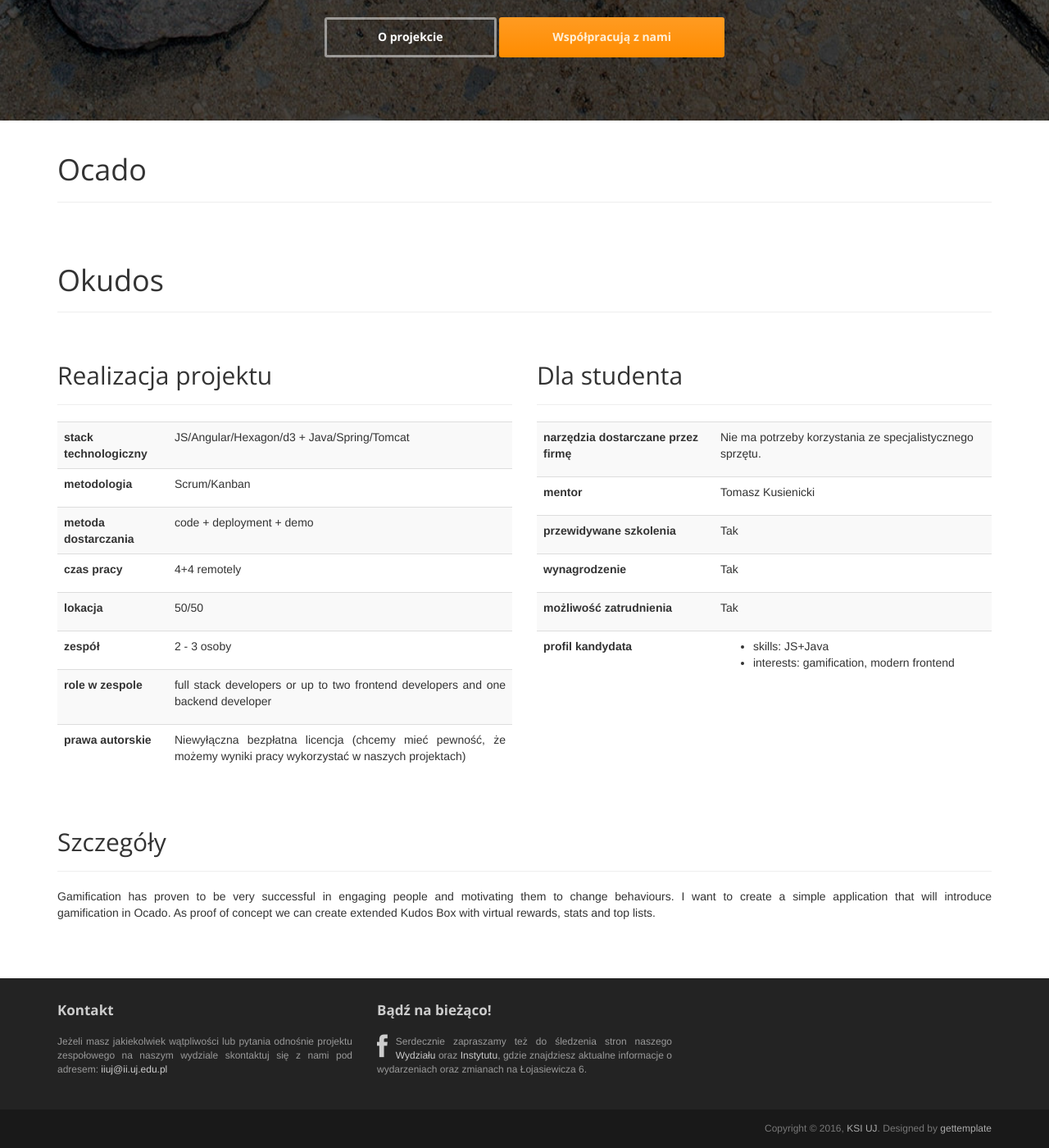
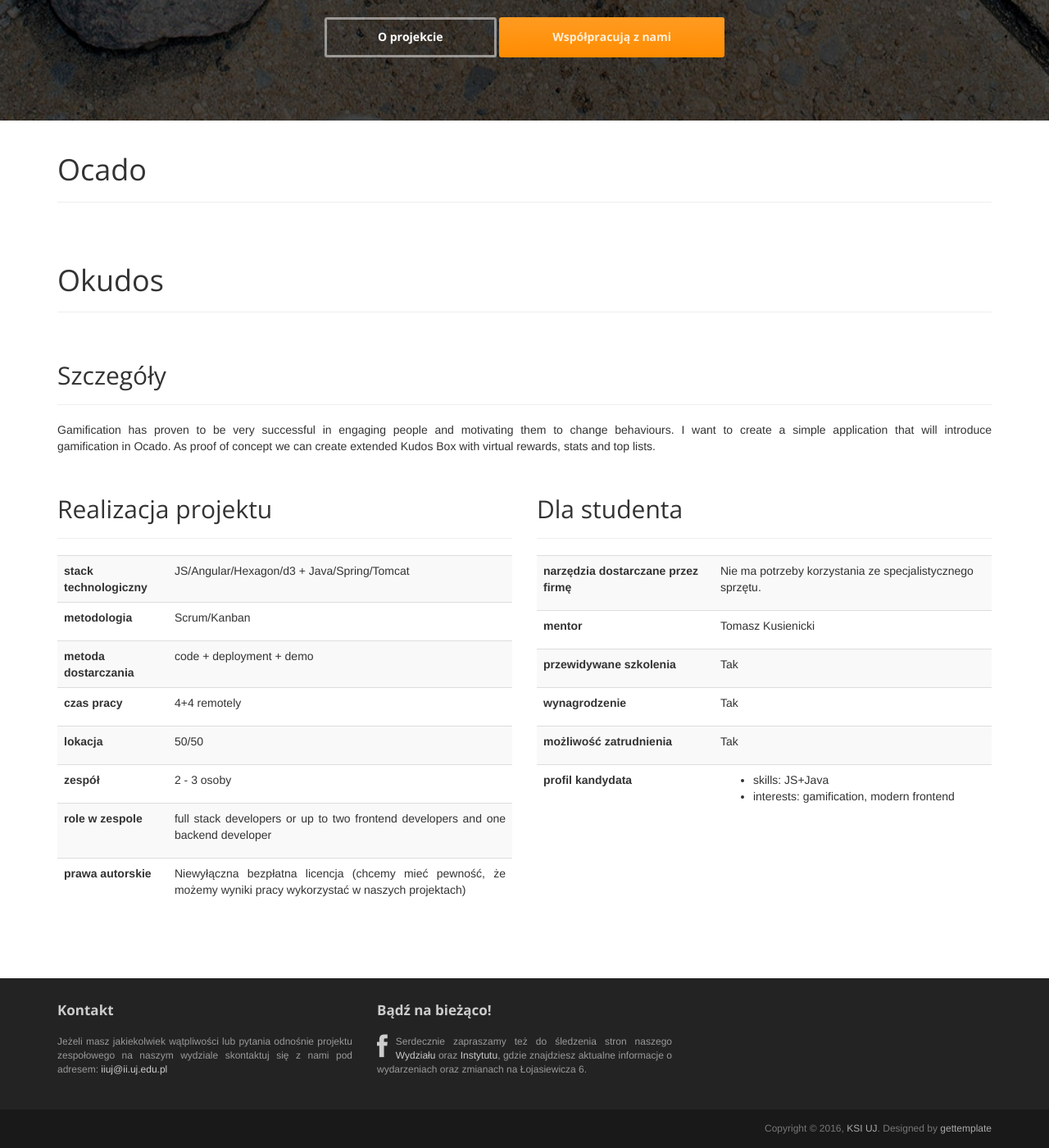
Before and after one commit to KSIUJ/pz.ksi, a Jekyll site: the page built from _companies/ocado-okudos.markdown, in a window 1280 px wide and 1400 px high, scrolled down 373 px. Shown: the whole window at 82% size. Built offline with Jekyll 4.4.1, drawn with Linux system fonts in a browser that asks for light colours; nearby versions of some CDN libraries.

Commit message:
Rearranged content on project page.

```diff
--- a/_layouts/project.html
+++ b/_layouts/project.html
@@ -18,6 +18,16 @@
             <header class="page-header">
                 <h1 class="page-title">{{ page.project }}</h1>
             </header>
+            <div class="row">
+                <article class="col-sm-12 text-justify">
+                    <header class="page-header">
+                        <h2 class="page-title">Szczegóły</h2>
+                    </header>
+                    <p>
+                        {{ content }}
+                    </p>
+                </article>
+            </div>
             <div class="row">
                 <div class="col-xs-12 col-md-6">
                     <header class="page-header">
@@ -90,16 +100,6 @@
                     </table>
                 </div>
             </div>
-            <div class="row">
-                <article class="col-sm-12 text-justify">
-                    <header class="page-header">
-                        <h2 class="page-title">Szczegóły</h2>
-                    </header>
-                    <p>
-                        {{ content }}
-                    </p>
-                </article>
-            </div>
         </article>
     </div>
 </div>
```
